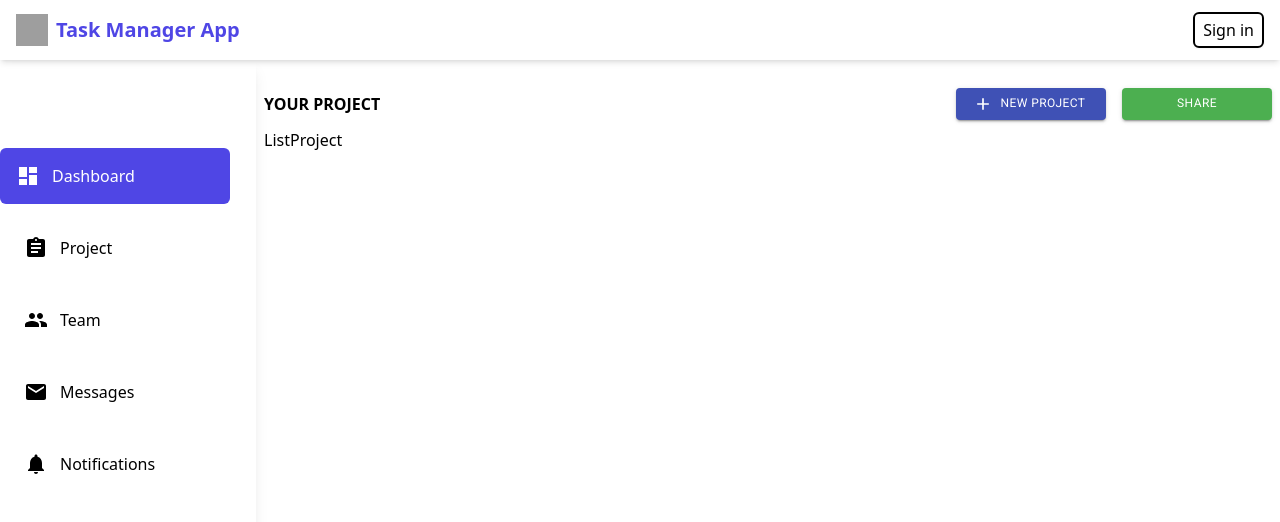
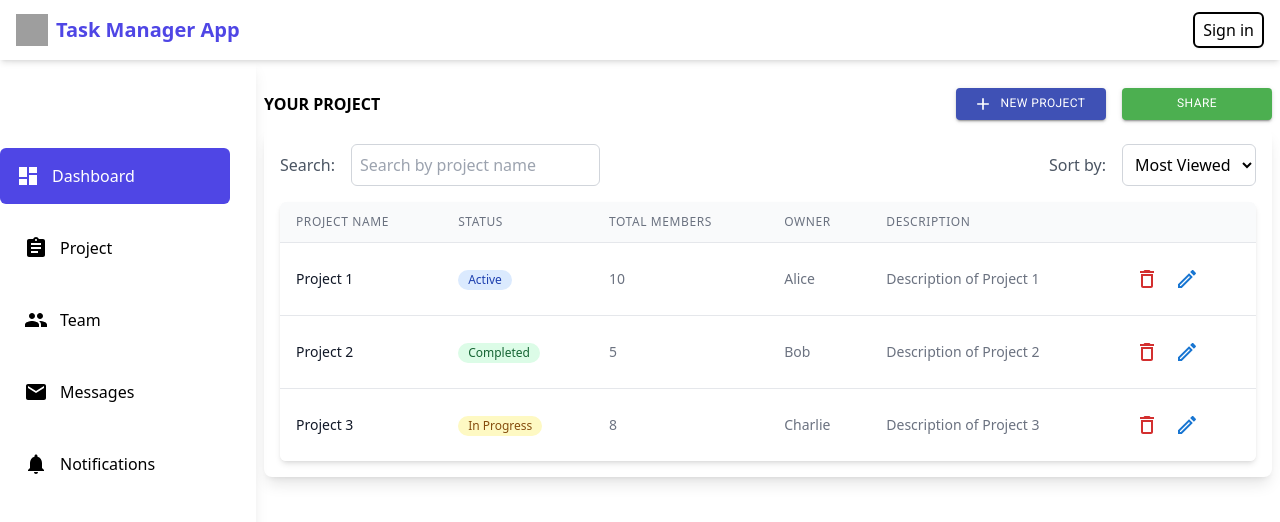
Before and after one commit to MinhTamNT/Task-Manager-FE, a Next.js app: page /project in a window 1280 px wide. Shown: the top 522 px of the page. Built offline with nearby package versions, Linux system fonts and the light colour scheme; no server answers; grey boxes are pictures that could not be loaded.

Commit message:
feature : update

```diff
--- a/src/app/api/auth/[...nextauth]/route.tsx
+++ b/src/app/api/auth/[...nextauth]/route.tsx
@@ -3,12 +3,13 @@ import GoogleProvider from "next-auth/providers/google";
 import { graphQLRequest } from "@/app/utils/request";
 
 const ADD_USER_MUTATION = `
-  mutation AddUser($name: String!, $email: String!) {
-    addUser(name: $name, email: $email) {
-      email
-      name
-    }
+  mutation Mutation($uuid: String!, $name: String!, $email: String!) {
+  addUser(uuid: $uuid, name: $name, email: $email) {
+    email
+    name
+    uuid
   }
+}
 `;
 
 const googleClientId = process.env.GOOGLE_CLIENT_ID;
@@ -45,6 +46,7 @@ const authOptions: NextAuthOptions = {
         const res = await graphQLRequest(
           ADD_USER_MUTATION,
           {
+            uuid: user?.id ?? "",
             name: user.name ?? "",
             email: user.email ?? "",
           },
@@ -59,11 +61,11 @@ const authOptions: NextAuthOptions = {
           return false;
         }
       } catch (error) {
-        console.log("Error during GraphQL request on sign-in:", error);
+        console.error("Error during GraphQL request on sign-in:", error);
         return false;
       }
     },
-    async session({ session, token, user }) {
+    async session({ session, token }) {
       session.access_token = token.idToken as string;
       return session;
     },
--- a/src/app/components/ListProject/ListProject.tsx
+++ b/src/app/components/ListProject/ListProject.tsx
@@ -1,5 +1,137 @@
-import React from "react";
+"use client";
 
-export const ListProject = () => {
-  return <div>ListProject</div>;
+import { IProject } from "@/app/lib";
+import { DeleteOutline, EditOutlined } from "@mui/icons-material";
+import { Box, IconButton, Tooltip } from "@mui/material";
+import React, { useState } from "react";
+
+export const ListProject: React.FC = () => {
+  const [sortOption, setSortOption] = useState<string>("view");
+  const [searchTerm, setSearchTerm] = useState<string>("");
+
+  const handleSortChange = (e: React.ChangeEvent<HTMLSelectElement>) => {
+    setSortOption(e.target.value);
+  };
+
+  const handleSearchChange = (e: React.ChangeEvent<HTMLInputElement>) => {
+    setSearchTerm(e.target.value);
+  };
+
+  const projects: IProject[] = [
+    {
+      name: "Project 1",
+      status: "Active",
+      totalMembers: 10,
+      owner: "Alice",
+      description: "Description of Project 1",
+    },
+    {
+      name: "Project 2",
+      status: "Completed",
+      totalMembers: 5,
+      owner: "Bob",
+      description: "Description of Project 2",
+    },
+    {
+      name: "Project 3",
+      status: "In Progress",
+      totalMembers: 8,
+      owner: "Charlie",
+      description: "Description of Project 3",
+    },
+  ];
+
+  const filteredProjects = projects.filter((project) =>
+    project.name.toLowerCase().includes(searchTerm.toLowerCase())
+  );
+
+  return (
+    <div className=" min-h-screen">
+      <div className="bg-white shadow-lg rounded-lg p-4 mb-6">
+        <div className="flex flex-col sm:flex-row items-center justify-between mb-4">
+          <div className="flex items-center space-x-4 mb-4 sm:mb-0">
+            <label htmlFor="search" className="text-gray-600 font-medium">
+              Search:
+            </label>
+            <input
+              id="search"
+              type="text"
+              value={searchTerm}
+              onChange={handleSearchChange}
+              placeholder="Search by project name"
+              className="p-2 border border-gray-300 rounded-md focus:outline-none focus:border-blue-500"
+            />
+          </div>
+          <div className="flex items-center space-x-4">
+            <label htmlFor="sort" className="text-gray-600 font-medium">
+              Sort by:
+            </label>
+            <select
+              id="sort"
+              value={sortOption}
+              onChange={handleSortChange}
+              className="p-2 border border-gray-300 rounded-md bg-white focus:outline-none focus:border-blue-500"
+            >
+              <option value="view">Most Viewed</option>
+              <option value="created_at">Created At</option>
+            </select>
+          </div>
+        </div>
+
+        <div className="bg-white shadow-md rounded-md overflow-x-auto">
+          <table className="min-w-full divide-y divide-gray-200">
+            <thead className="bg-gray-50">
+              <tr>
+                <th className="th-default">Project Name</th>
+                <th className="th-default">Status</th>
+                <th className="th-default">Total Members</th>
+                <th className="th-default">Owner</th>
+                <th className="th-default">Description</th>
+                <th className="th-default"></th>
+              </tr>
+            </thead>
+            <tbody className="bg-white divide-y divide-gray-200">
+              {filteredProjects.map((project) => (
+                <tr key={project.name}>
+                  <td className="px-4 py-4 text-sm font-medium text-gray-900">
+                    {project.name}
+                  </td>
+                  <td className="td-content">
+                    <span
+                      className={`inline-flex items-center px-2.5 py-0.5 rounded-full text-xs font-medium ${
+                        project.status === "Completed"
+                          ? "bg-green-100 text-green-800"
+                          : project.status === "Active"
+                          ? "bg-blue-100 text-blue-800"
+                          : "bg-yellow-100 text-yellow-800"
+                      }`}
+                    >
+                      {project.status}
+                    </span>
+                  </td>
+                  <td className="td-content">{project.totalMembers}</td>
+                  <td className="td-content">{project.owner}</td>
+                  <td className="td-content">{project.description}</td>
+                  <td className="td-content">
+                    <Box>
+                      <Tooltip title="Delete">
+                        <IconButton aria-label="delete" size="medium">
+                          <DeleteOutline fontSize="inherit" color="error" />
+                        </IconButton>
+                      </Tooltip>
+                      <Tooltip title="Edit">
+                        <IconButton aria-label="delete" size="medium">
+                          <EditOutlined fontSize="inherit" color="primary" />
+                        </IconButton>
+                      </Tooltip>
+                    </Box>
+                  </td>
+                </tr>
+              ))}
+            </tbody>
+          </table>
+        </div>
+      </div>
+    </div>
+  );
 };
--- a/src/app/components/SiginInButton/SignInButton.tsx
+++ b/src/app/components/SiginInButton/SignInButton.tsx
@@ -14,7 +14,6 @@ import { signIn, signOut, useSession } from "next-auth/react";
 import React from "react";
 export const SignInButton = () => {
   const { data: session } = useSession();
-  console.log(session);
   const [anchorEl, setAnchorEl] = React.useState<null | HTMLElement>(null);
   const open = Boolean(anchorEl);
   const handleClick = (event: React.MouseEvent<HTMLElement>) => {
--- a/src/app/globals.css
+++ b/src/app/globals.css
@@ -47,4 +47,13 @@ html {
   .card-amount {
     @apply text-2xl font-bold text-center
   }
+  .th-default {
+    @apply px-4 py-3 text-left text-xs font-medium text-gray-500 uppercase tracking-wider
+  }
+  .td-default {
+    @apply px-3 py-4 whitespace-nowrap text-sm font-medium
+  }
+  .td-content {
+    @apply px-4 py-4 text-sm text-gray-500
+  }
 }
--- /dev/null
+++ b/src/app/lib/index.ts
@@ -0,0 +1 @@
+export type { IProject } from "./interface";
--- /dev/null
+++ b/src/app/lib/interface.ts
@@ -0,0 +1,7 @@
+export interface IProject {
+  name: string;
+  status: string;
+  totalMembers: number;
+  owner: string;
+  description: string;
+}
--- a/src/app/project/page.tsx
+++ b/src/app/project/page.tsx
@@ -6,29 +6,7 @@ import { ModalCreateProject } from "../components/Modal/ModalCreateProject";
 import { ListProject } from "../components/ListProject/ListProject";
 export default function Project() {
   const [isModalOpen, setIsModalOpen] = useState(false);
-  const [projects, setProjects] = useState([
-    {
-      id: 1,
-      name: "Project 1",
-      owner: "User 1",
-      status: "Active",
-      lastModified: "2024-07-15",
-    },
-    {
-      id: 2,
-      name: "Project 2",
-      owner: "User 2",
-      status: "Inactive",
-      lastModified: "2024-07-14",
-    },
-    {
-      id: 3,
-      name: "Project 3",
-      owner: "User 3",
-      status: "Active",
-      lastModified: "2024-07-13",
-    },
-  ]);
+
   const handleModalOpen = () => {
     setIsModalOpen(true);
   };
--- /dev/null
+++ b/src/app/utils/project.tsx
@@ -0,0 +1,2 @@
+export const ADD_MUTATION_NEW_PORJECT = `
+`
--- a/src/app/utils/request.tsx
+++ b/src/app/utils/request.tsx
@@ -12,7 +12,7 @@ export const graphQLRequest = async (
       headers: {
         "Content-Type": "application/json",
         Accept: "application/json",
-        Authorization: token ? `Bearer ${token}` : "", // Only add Authorization header if token is present
+        Authorization: token ? `Bearer ${token}` : "",
         ...options,
       },
       body: JSON.stringify({ query, variables }),
```
